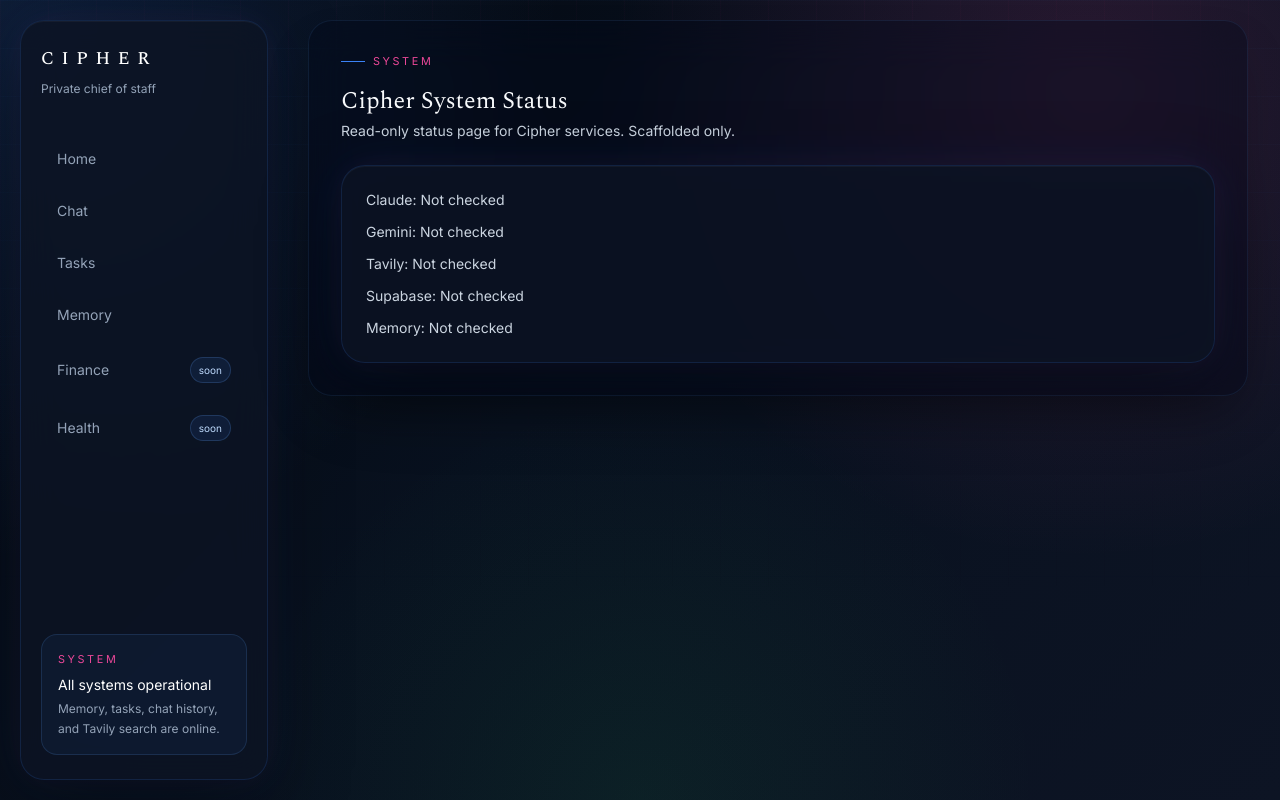
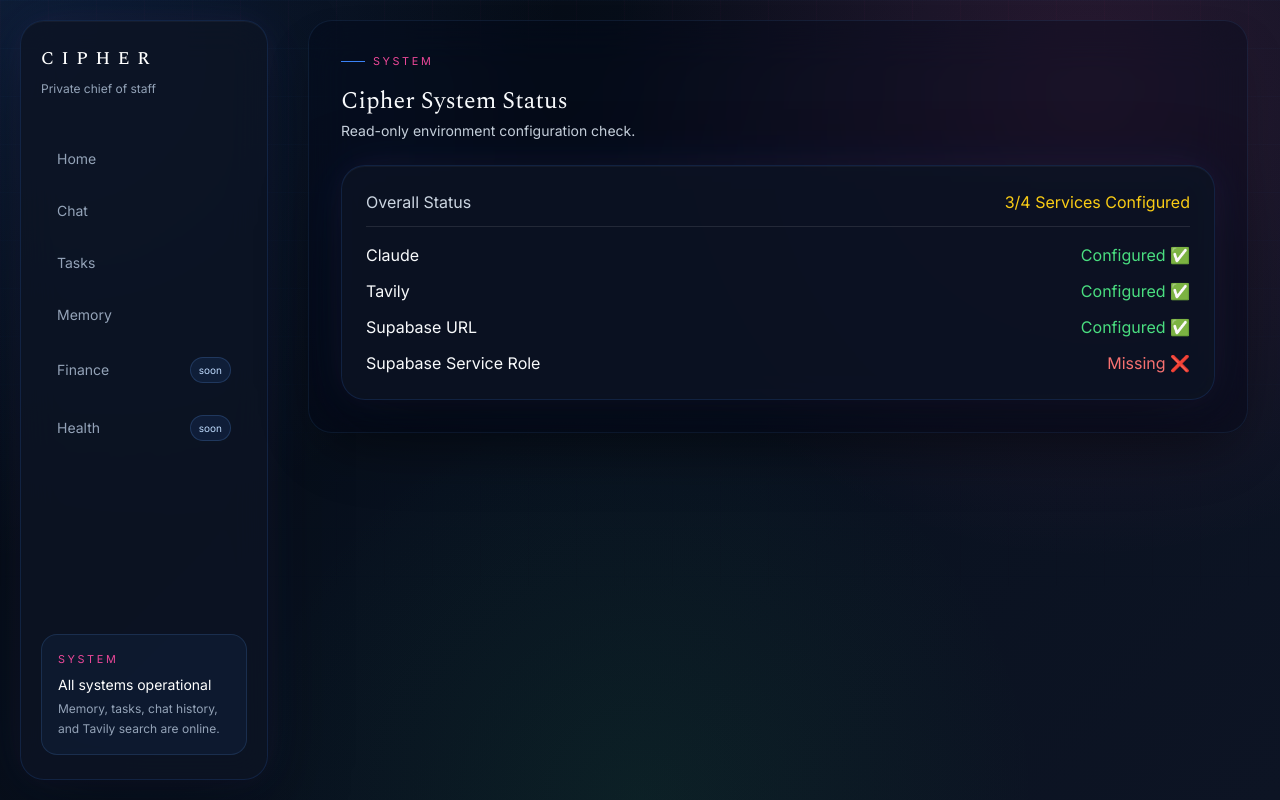
Before and after one commit to Buafra/cipher, a Next.js app: page /system in a window 1280 px wide. Built offline with nearby package versions, Linux system fonts and the light colour scheme; no server answers.

Commit message:
Remove unused Gemini status check

```diff
--- a/app/system/page.tsx
+++ b/app/system/page.tsx
@@ -1,25 +1,75 @@
 import { Eyebrow, Card } from "@/components/Card";
 
 export default function SystemPage() {
+  const services = [
+    {
+      name: "Claude",
+      ok: !!process.env.ANTHROPIC_API_KEY,
+    },
+    {
+      name: "Tavily",
+      ok: !!process.env.TAVILY_API_KEY,
+    },
+    {
+      name: "Supabase URL",
+      ok: !!process.env.NEXT_PUBLIC_SUPABASE_URL,
+    },
+    {
+      name: "Supabase Service Role",
+      ok: !!process.env.SUPABASE_SERVICE_ROLE_KEY,
+    },
+  ];
+
+  const configuredCount = services.filter((s) => s.ok).length;
+
   return (
     <div className="space-y-6">
       <div>
         <Eyebrow>System</Eyebrow>
+
         <h1 className="font-display text-2xl font-light text-paper">
           Cipher System Status
         </h1>
+
         <p className="mt-1 text-sm text-paper-dim">
-          Read-only status page for Cipher services. Scaffolded only.
+          Read-only environment configuration check.
         </p>
       </div>
 
       <Card>
-        <div className="space-y-3 text-sm text-paper-dim">
-          <p>Claude: Not checked</p>
-          <p>Gemini: Not checked</p>
-          <p>Tavily: Not checked</p>
-          <p>Supabase: Not checked</p>
-          <p>Memory: Not checked</p>
+        <div className="mb-4 flex items-center justify-between border-b border-white/10 pb-3">
+          <span className="text-paper-dim">Overall Status</span>
+
+          <span
+            className={
+              configuredCount === services.length
+                ? "text-green-400"
+                : "text-yellow-400"
+            }
+          >
+            {configuredCount}/{services.length} Services Configured
+          </span>
+        </div>
+
+        <div className="space-y-3">
+          {services.map((service) => (
+            <div
+              key={service.name}
+              className="flex items-center justify-between"
+            >
+              <span className="text-paper">{service.name}</span>
+
+              <span
+                className={
+                  service.ok
+                    ? "text-green-400"
+                    : "text-red-400"
+                }
+              >
+                {service.ok ? "Configured ✅" : "Missing ❌"}
+              </span>
+            </div>
+          ))}
         </div>
       </Card>
     </div>
```
